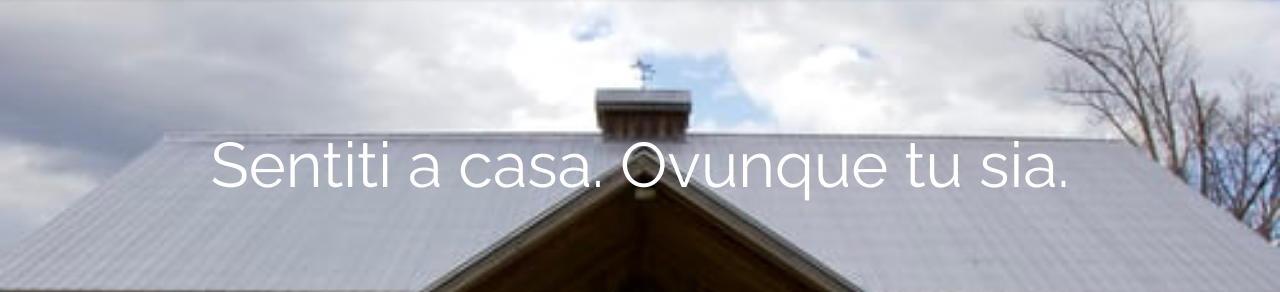
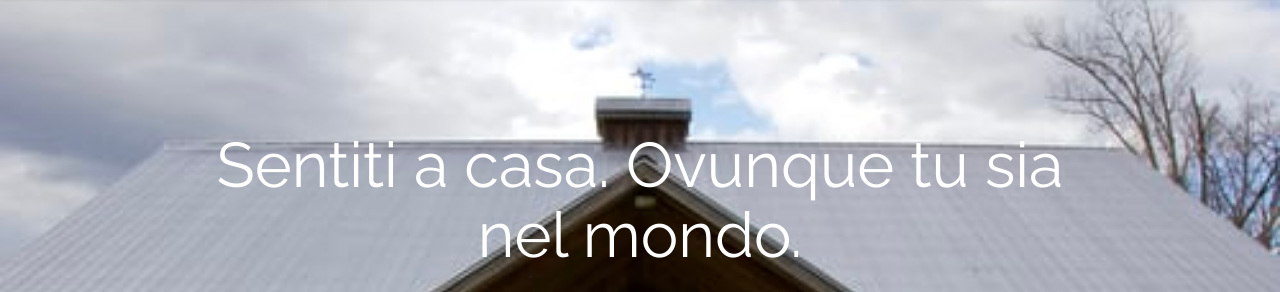
Before and after one commit to Dani802-gif/LacerbaBnB, a plain HTML site: page index.html in a window 1280 px wide. Shown: the part 67-359 px from the top of the page. Drawn offline with nearby package versions, Linux system fonts and the light colour scheme; a script that the page names is missing.

Commit message:
Update index.html

```diff
--- a/index.html
+++ b/index.html
@@ -44,7 +44,7 @@
     <div class="section-intro no-pad-bot">
       <div class="container">
         <br><br>
-        <h1 class="header center white-text">Sentiti a casa. Ovunque tu sia.</h1>
+        <h1 class="header center white-text">Sentiti a casa. Ovunque tu sia nel mondo.</h1>
         <div class="row center">
           <h5 class="header-subtitle col s12 light">Prenota in pochi clic l'alloggio per la tua prossima destinazione.</h5>
         </div>
```
